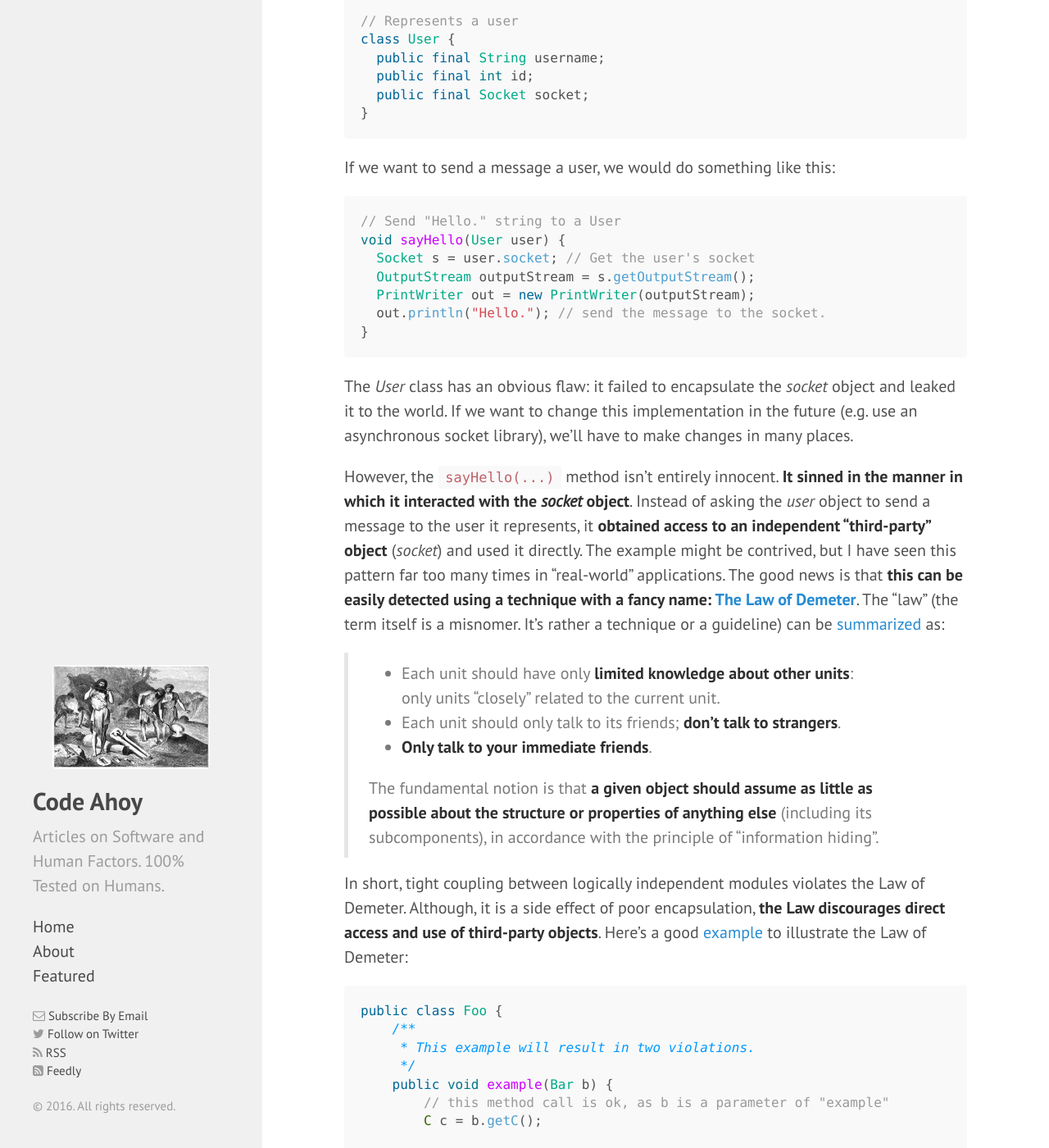
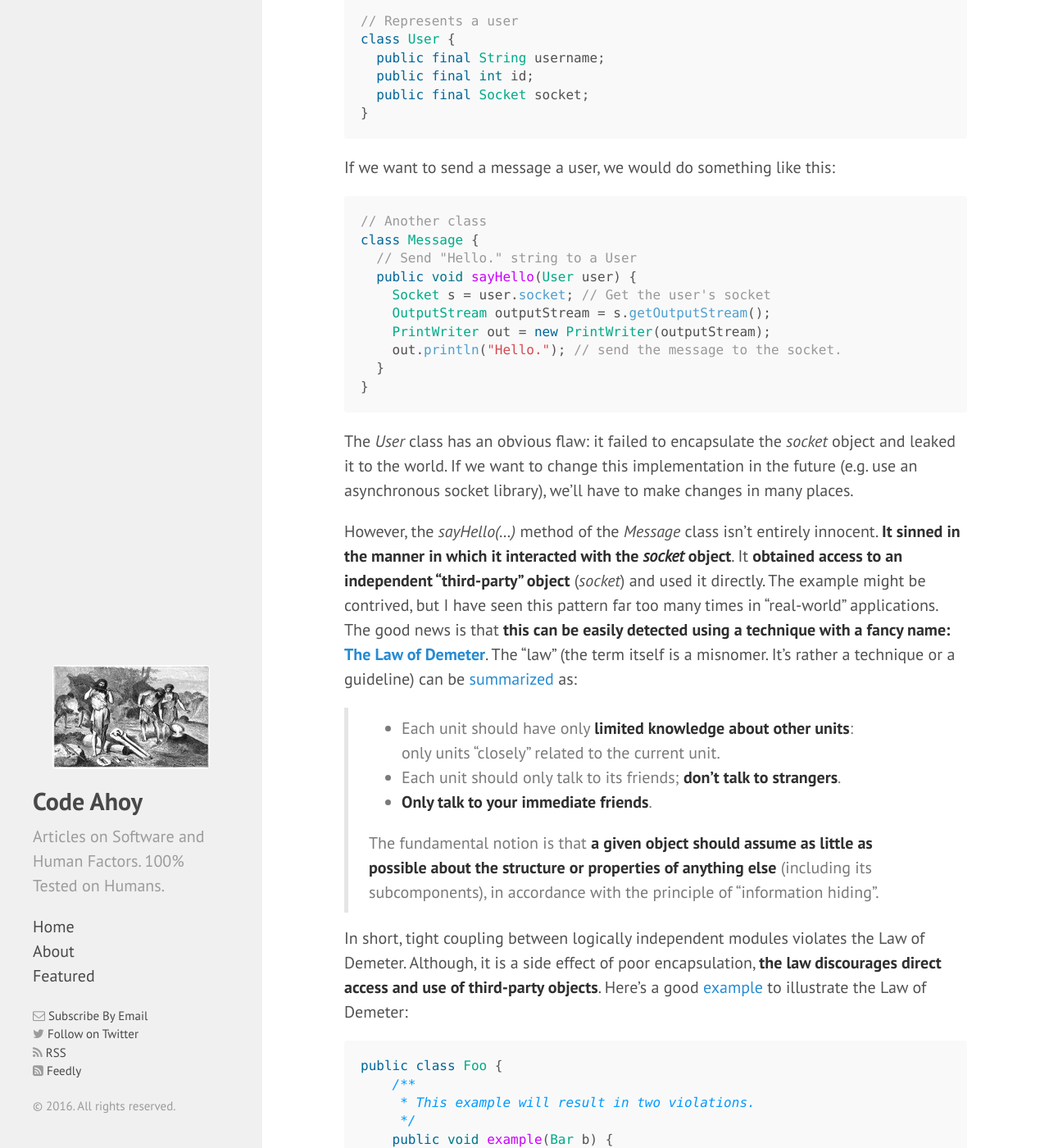
Before and after one commit to talk2viren/umermansoor.github.io, a Jekyll site: the page built from _posts/2016-06-17-the-law-of-demeter---writing-shy-code.md, in a window 1280 px wide and 1400 px high, scrolled down 645 px. Shown: the whole window at 82% size. Built offline with Jekyll 4.4.1, drawn with Linux system fonts in a browser that asks for light colours; nearby versions of some CDN libraries; a script that is not in the unit is left out; comment, search, counter and statistics services are not loaded; some of the changed text lies outside the part shown.

Commit message:
typos in the post

````diff
--- a/_posts/2016-06-17-the-law-of-demeter---writing-shy-code.md
+++ b/_posts/2016-06-17-the-law-of-demeter---writing-shy-code.md
@@ -23,18 +23,21 @@ class User {
 If we want to send a message a user, we would do something like this:
 
 ```java
-// Send "Hello." string to a User
-void sayHello(User user) {
-  Socket s = user.socket; // Get the user's socket
-  OutputStream outputStream = s.getOutputStream();
-  PrintWriter out = new PrintWriter(outputStream);
-  out.println("Hello."); // send the message to the socket.
+// Another class
+class Message {
+  // Send "Hello." string to a User
+  public void sayHello(User user) {
+    Socket s = user.socket; // Get the user's socket
+    OutputStream outputStream = s.getOutputStream();
+    PrintWriter out = new PrintWriter(outputStream);
+    out.println("Hello."); // send the message to the socket.
+  }
 }
 ```
 
 The *User* class has an obvious flaw: it failed to encapsulate the *socket* object and leaked it to the world. If we want to change this implementation in the future (e.g. use an asynchronous socket library), we'll have to make changes in many places.
 
-However, the `sayHello(...)` method isn't entirely innocent. **It sinned in the manner in which it interacted with the *socket* object**. Instead of asking the *user* object to send a message to the user it represents, it **obtained access to an independent "third-party" object** (*socket*) and used it directly. The example might be contrived, but I have seen this pattern far too many times in "real-world" applications. The good news is that **this can be easily detected using a technique with a fancy name: [The Law of Demeter](http://www.ccs.neu.edu/research/demeter/papers/law-of-demeter/oopsla88-law-of-demeter.pdf)**. The "law" (the term itself is a misnomer. It's rather a technique or a guideline) can be [summarized](https://en.wikipedia.org/wiki/Law_of_Demeter) as:
+However, the *sayHello(...)* method of the *Message* class isn't entirely innocent. **It sinned in the manner in which it interacted with the *socket* object**. It **obtained access to an independent "third-party" object** (*socket*) and used it directly. The example might be contrived, but I have seen this pattern far too many times in "real-world" applications. The good news is that **this can be easily detected using a technique with a fancy name: [The Law of Demeter](http://www.ccs.neu.edu/research/demeter/papers/law-of-demeter/oopsla88-law-of-demeter.pdf)**. The "law" (the term itself is a misnomer. It's rather a technique or a guideline) can be [summarized](https://en.wikipedia.org/wiki/Law_of_Demeter) as:
 
 >
 - Each unit should have only **limited knowledge about other units**: only units "closely" related to the current unit.
@@ -43,7 +46,7 @@ However, the `sayHello(...)` method isn't entirely innocent. **It sinned in the
 >
 > The fundamental notion is that **a given object should assume as little as possible about the structure or properties of anything else** (including its subcomponents), in accordance with the principle of "information hiding".
 
-In short, tight coupling between logically independent modules violates the Law of Demeter. Although, it is a side effect of poor encapsulation, **the Law discourages direct access and use of third-party objects**. Here's a good [example](http://pmd.github.io/pmd-5.1.3/rules/java/coupling.html) to illustrate the Law of Demeter:
+In short, tight coupling between logically independent modules violates the Law of Demeter. Although, it is a side effect of poor encapsulation, **the law discourages direct access and use of third-party objects**. Here's a good [example](http://pmd.github.io/pmd-5.1.3/rules/java/coupling.html) to illustrate the Law of Demeter:
 
 ```java
 public class Foo {
@@ -86,12 +89,14 @@ class User {
   }
 }
 ```
-Now let's fix the `sayHello(...)` method to stop relying on the *socket* object:
+Now we can fix the `sayHello(...)` method to stop relying on the *socket* object:
 
 ```java
-// Doesn't violate the Law of Demeter anymore.
-void sayHello(User user) {
-  user.sendMessage("Hello.");
+class Message {
+  // Doesn't violate the Law of Demeter anymore.
+  public void sayHello(User user) {
+    user.sendMessage("Hello.");
+  }
 }
 ```
 
````
